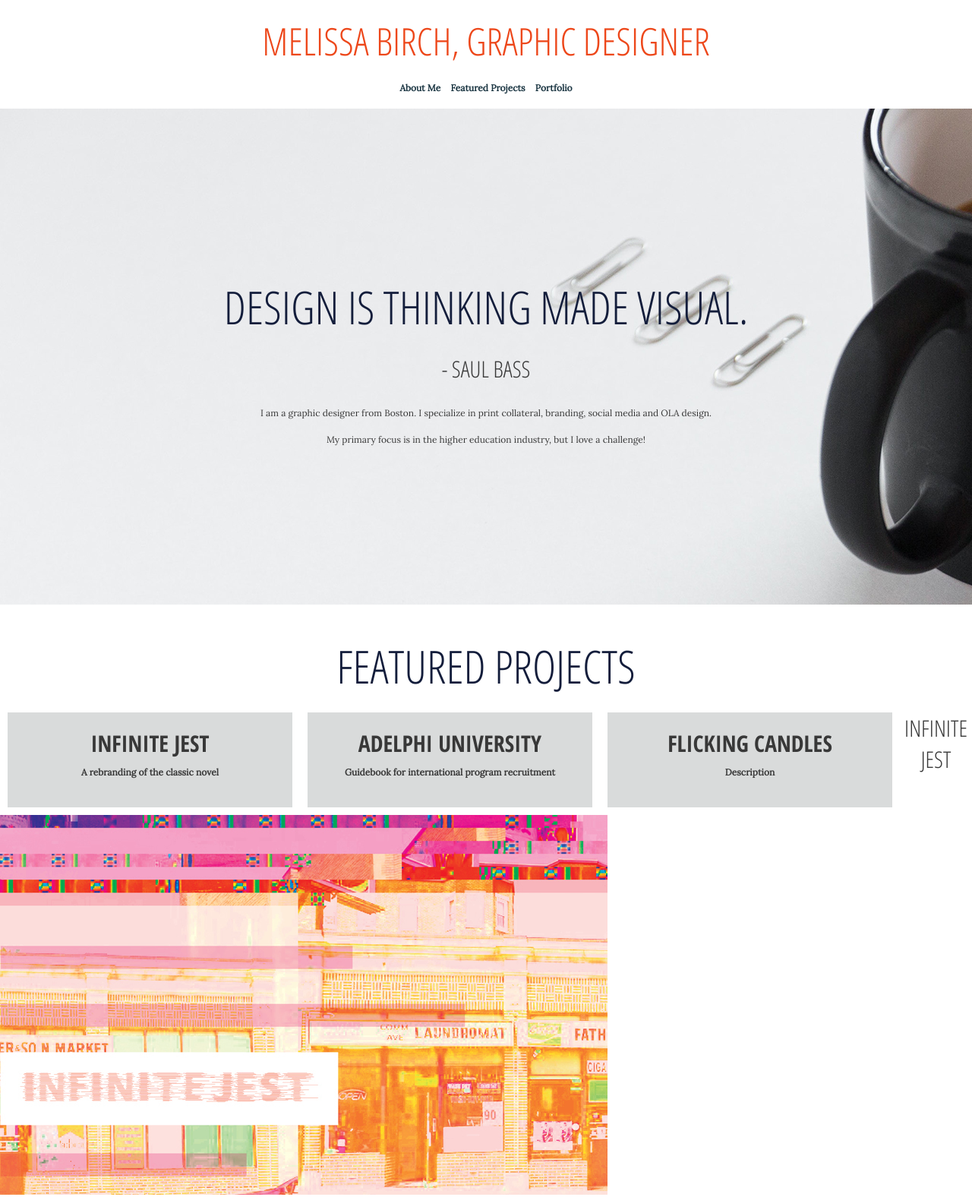
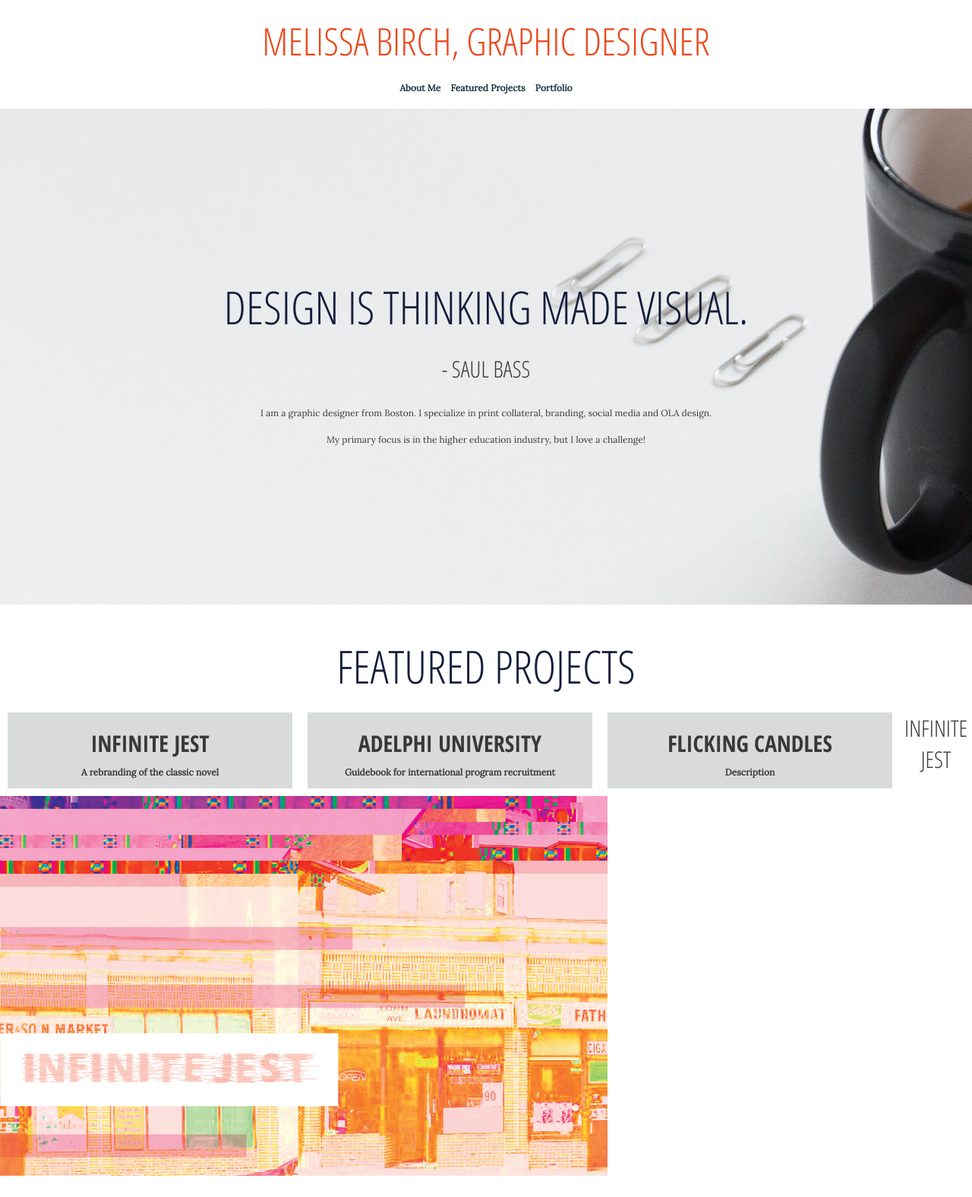
Before and after one commit to mmbirch/mmbirch.github.io, a plain HTML site: page unit_3/index.html in a window 1280 px wide. Shown: the top 1576 px of the page at 76% size. Drawn offline with Linux system fonts and the light colour scheme.

Commit message:
fixing block height

```diff
--- a/unit_3/css/style.css
+++ b/unit_3/css/style.css
@@ -69,7 +69,7 @@ hr{
 .floatingblock {
 	float: left;
 	width: 375px;
-	height: 125px;
+	height: 100px;
 	margin: 10px;
 	padding: 10px;
 	background-color: #D9DBDB;
--- a/unit_4/css/style.css
+++ b/unit_4/css/style.css
@@ -69,7 +69,7 @@ hr{
 .floatingblock {
 	float: left;
 	width: 375px;
-	height: 300px;
+	height: 115px;
 	margin: 10px;
 	padding: 10px;
 	background-color: #D9DBDB;
```
